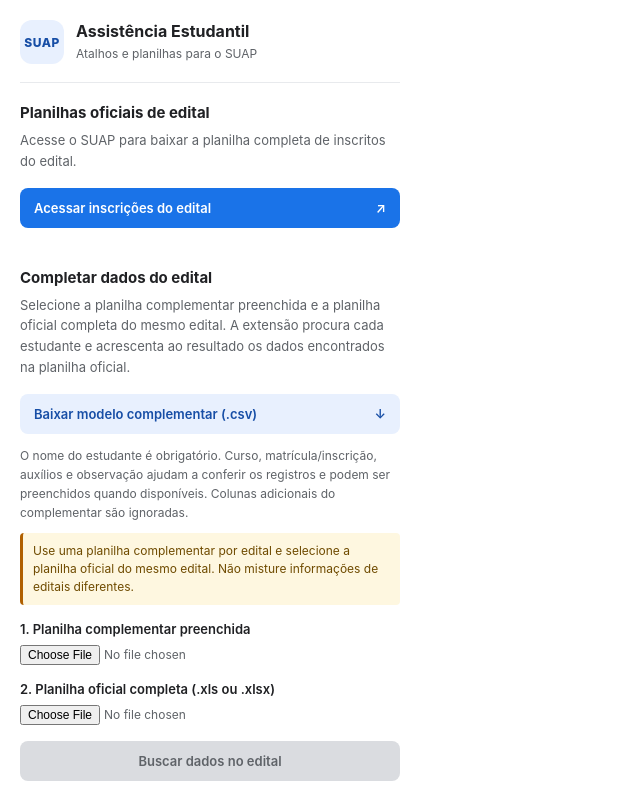
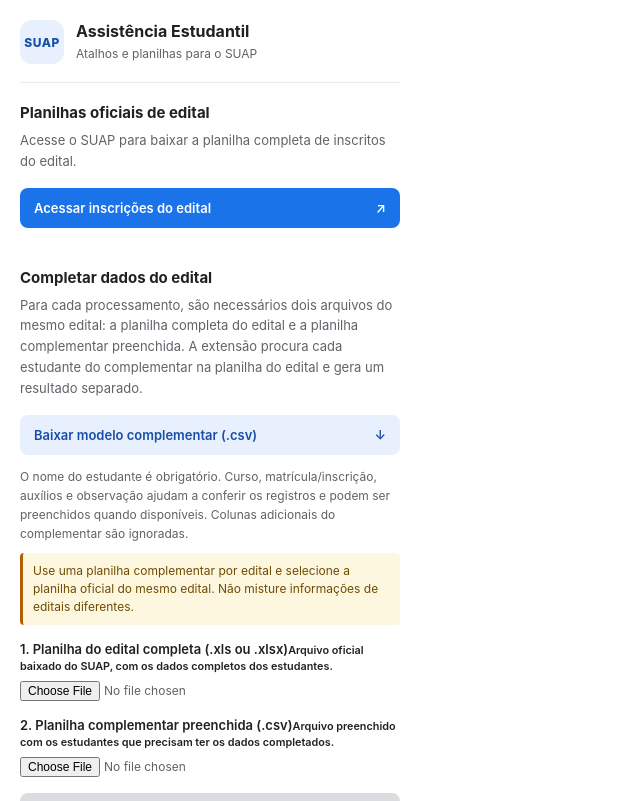
Before and after one commit to rafatosta/suap-assistencia-estudantil, a React (Vite) app: page / in a window 1280 px wide. Shown: the top 801 px of the page, without its empty margins (0-640 px from the left). Built offline with nearby package versions, Linux system fonts and the light colour scheme.

Commit message:
Esclarecer os dois arquivos de entrada do edital

```diff
--- a/src/App.tsx
+++ b/src/App.tsx
@@ -72,9 +72,9 @@ export default function App() {
       <section className="feature feature--template" aria-labelledby="template-title">
         <h2 id="template-title">Completar dados do edital</h2>
         <p>
-          Selecione a planilha complementar preenchida e a planilha oficial completa
-          do mesmo edital. A extensão procura cada estudante e acrescenta ao resultado
-          os dados encontrados na planilha oficial.
+          Para cada processamento, são necessários dois arquivos do mesmo edital:
+          a planilha completa do edital e a planilha complementar preenchida. A extensão
+          procura cada estudante do complementar na planilha do edital e gera um resultado separado.
         </p>
         <a className="feature__button feature__button--secondary" href={TEMPLATE_URL} download>
           Baixar modelo complementar (.csv) <span aria-hidden="true">↓</span>
@@ -90,16 +90,18 @@ export default function App() {
         </p>
 
         <label className="upload">
-          <span>1. Planilha complementar preenchida</span>
+          <span>1. Planilha do edital completa (.xls ou .xlsx)</span>
+          <small className="upload__help">Arquivo oficial baixado do SUAP, com os dados completos dos estudantes.</small>
+          <input type="file" accept=".xls,.xlsx,application/vnd.ms-excel,application/vnd.openxmlformats-officedocument.spreadsheetml.sheet" onChange={handleOfficialChange} />
+        </label>
+        {officialFile && <p className="file-name">Arquivo do edital: {officialFile.name}</p>}
+
+        <label className="upload">
+          <span>2. Planilha complementar preenchida (.csv)</span>
+          <small className="upload__help">Arquivo preenchido com os estudantes que precisam ter os dados completados.</small>
           <input type="file" accept=".csv,text/csv" onChange={handleComplementaryChange} />
         </label>
-        {complementaryFile && <p className="file-name">{complementaryFile.name}</p>}
-
-        <label className="upload">
-          <span>2. Planilha oficial completa (.xls ou .xlsx)</span>
-          <input type="file" accept=".xls,.xlsx,application/vnd.ms-excel,application/vnd.openxmlformats-officedocument.spreadsheetml.sheet" onChange={handleOfficialChange} />
-        </label>
-        {officialFile && <p className="file-name">{officialFile.name}</p>}
+        {complementaryFile && <p className="file-name">Arquivo complementar: {complementaryFile.name}</p>}
 
         <button
           className="feature__button process-button"
```
